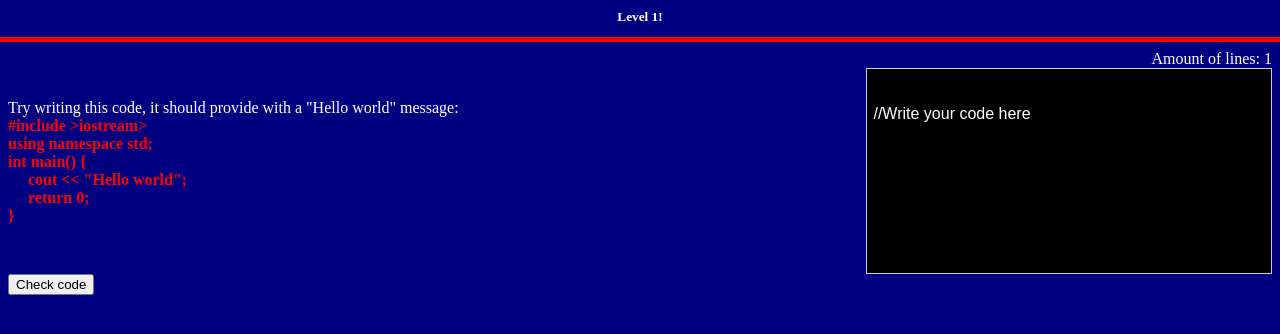
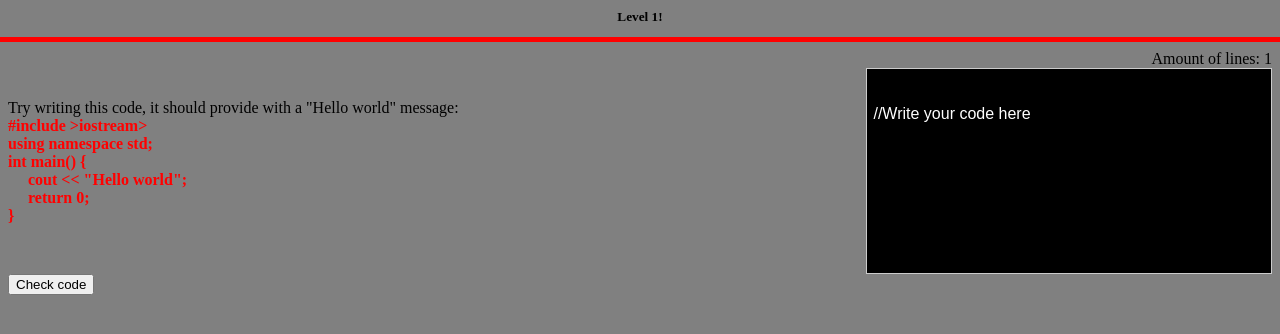
Before and after one commit to Jay-rasion-2/C-1, a plain HTML site: page Learn.html in a window 1280 px wide. Drawn offline with Linux system fonts and the light colour scheme.

Commit message:
Update Learn.html

```diff
--- a/Learn.html
+++ b/Learn.html
@@ -25,7 +25,7 @@
 		}
 		</style>
 	</head>
-	<body style = "background-color: navy;" topmargin = "50" text = "white">
+	<body style = "background-color: grey;" topmargin = "50" text = "black">
 		<div style = "top: 2px; position: fixed; left: 50%; transform: translateX(-50%); margin-top: -15px; width: 100vw;">
 			<h5 align = "center"> Level 1! </h5>
 			<hr size = "5" width = "100%" style = "position: fixed; margin-top: -10px;" color = "red">
```
